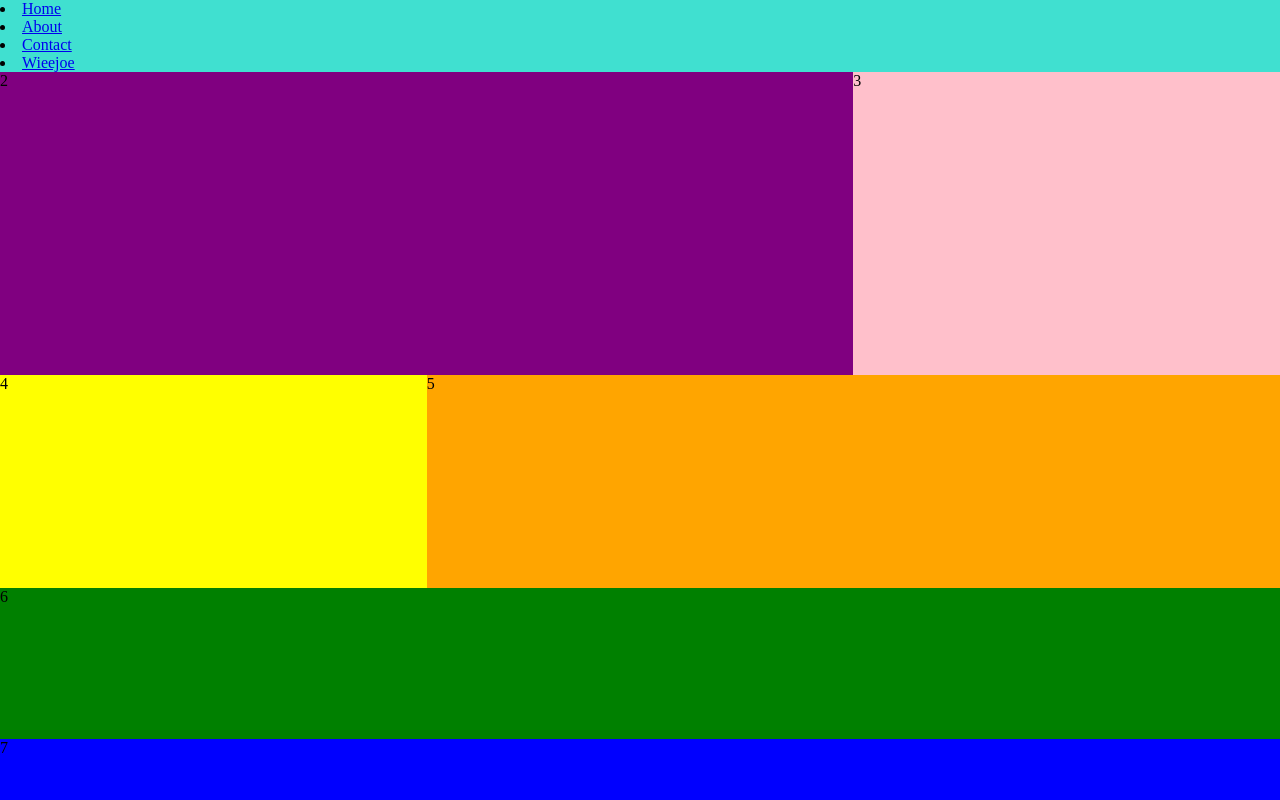
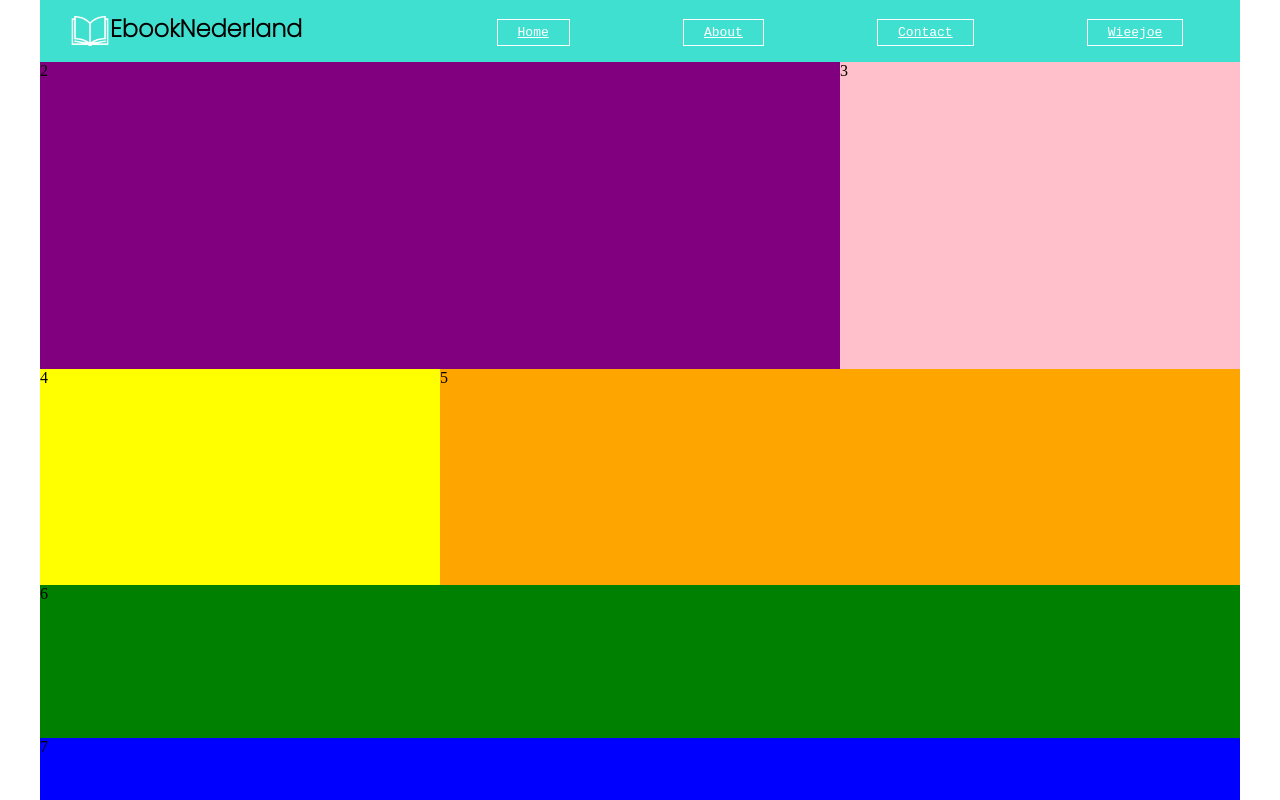
Before and after one commit to sjihtam/boilerplate, a plain HTML site: page index.html in a window 1280 px wide. Drawn offline with Linux system fonts and the light colour scheme.

Commit message:
boilerplate met nav

```diff
--- a/css/index.css
+++ b/css/index.css
@@ -2,10 +2,6 @@
   padding: 0px;
   margin: 0px;
 
-}
-
-h1 {
-  color: red;
 }
 
 .grid-container {
@@ -18,16 +14,67 @@ h1 {
     "footer footer footer";
   grid-template-columns: 1fr 1fr 1fr;
   grid-template-rows: 0.2fr 1fr 0.7fr 0.5fr 0.2fr;
-  background-color: #2196F3;
-  padding: 0px;
+  background-color: #FFF;
+  padding: 0px 40px 0px 40px;
 
 }
 
 .navigatie {
   background-color: turquoise;
+  display: grid;
+  grid-template: "logoarea navigatie navigatie";
+  grid-template-columns: 1fr 1fr 1fr;
+  grid-template-rows: 1fr;
   grid-area:nav;
 
 }
+
+.logoarea {
+  font-family: Poppins;
+  left: 10px;
+  grid-area: logoarea;
+}
+
+.logoarea img{
+  position: absolute;
+  right: 0px;
+}
+
+.logoarea h1{
+  float: left;
+  position: relative;
+}
+
+.navigatie {
+  align-items: center;
+}
+
+.navigatie ul{
+  display: flex;
+  justify-content: space-around;
+  grid-area: navigatie;
+  list-style-type: none;
+}
+
+.navigatie ul li{
+  display: inline-block;
+  justify-content: space-around;
+
+}
+
+.navigatie ul li a:hover{
+  background-color: white;
+  color: grey;
+}
+
+.navigatie ul li a{
+  font-family: monospace;
+  color: #fff;
+  padding: 5px 20px;
+  border: 1px solid #fff;
+  }
+
+
 
 .dailynews {
   background-color: purple;
@@ -69,9 +116,10 @@ h1 {
       "top5"
       "dailynews2"
       "dailynews3"
+      "adspace"
       "footer";
     grid-template-columns: 1fr;
-    grid-template-rows: 1fr 1fr 1fr 1fr 1fr 1fr;
+    grid-template-rows: 0.2fr 2fr 1fr 1fr 1fr 1fr 1fr;
     background-color: #2196F3;
     padding: 0px;
   }
--- a/index.html
+++ b/index.html
@@ -3,6 +3,9 @@
 <html lang="en" dir="ltr">
 
   <head>
+    <meta name="viewport" content="width=device-width,initial-scale=1">
+    <link rel="preconnect" href="https://fonts.gstatic.com">
+    <link href="https://fonts.googleapis.com/css2?family=Poppins:wght@200&display=swap" rel="stylesheet">
     <link rel="stylesheet" href="css/index.css">
     <meta charset="utf-8">
 
@@ -12,10 +15,17 @@
   <body>
     <div class="grid-container">
       <nav class="navigatie">
+        <div class="logoarea">
+          <img src="IMG/bookvector0006.png" style="width:40px; color:white; float:left; position: relative; margin-left:30px;">
+          <h1>EbookNederland</h1>
+        </div>
+
+        <ul>
         <li><a href="#">Home</a></li>
         <li><a href="#">About</a></li>
         <li><a href="#">Contact</a></li>
         <li><a href="#">Wieejoe</a></li>
+        </ul>
       </nav>
         <div class="dailynews">2</div>
         <div class="adspace">3</div>
```
Also changed, not shown: IMG/bookvector0006.png (added).
